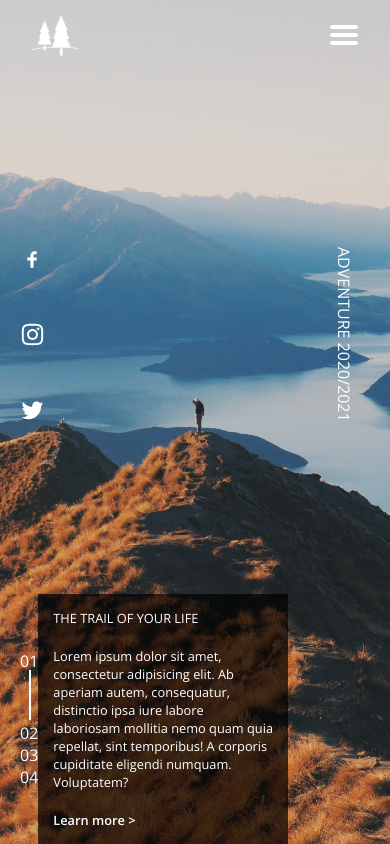
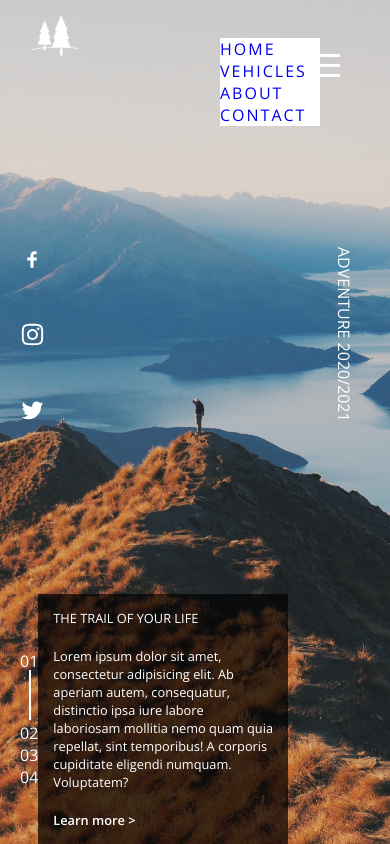
Before and after one commit to tomaszpluta85/adventure, a plain HTML site: page index.html in a window 390 px wide. Drawn offline with nearby package versions, Linux system fonts and the light colour scheme.

Commit message:
hamburger menu

```diff
--- a/css/style.css
+++ b/css/style.css
@@ -54,14 +54,68 @@ body {
     color: #fff;
     letter-spacing: 2px;
 }
+
+.hammenu__container {
+    width: 100px;
+    background-color: white;
+    position: fixed;
+}
+
+.hammenu__navbar {
+    display: flex;
+    flex-direction: column;
+}
+
+
+.navbar__link {
+    text-transform: uppercase;
+    text-decoration: none;
+    color: #black;
+    letter-spacing: 2px;
+    justify-content: space-between;
+}
+
+
+.exit {
+    width: 20px;
+    height: 20px;
+    filter: invert(1);
+}
+
 .minicontainer {
     display: flex;
 }
 
+.ham {
+    width: 35px;
+    height: 30px;
+    position: fixed;
+    top: 50px;
+    right: 50px;
+    cursor: pointer;
+    display: flex;
+    flex-direction: column;
+    justify-content: space-around;
+}
 
-.ham {
-    filter: invert(1);
+.ham__line {
+    width: 100%;
+    height: 3px;
+    background-color: white;
 }
+
+.change .line1 {
+    transform: rotateZ(-45deg) translate(-8px, 6px);
+}
+
+.change .line2 {
+    opacity: 0;
+}
+
+.change .line3 {
+    transform: rotateZ(45deg) translate(-8px, -6px);
+}
+
 .social {
     display: flex;
     flex-direction: column;
@@ -155,6 +209,11 @@ p3 {
     .ham {
         display: none;
     }
+
+    .header__hammenu {
+        display: none;
+    }
+
     .logo {
         max-width: 100px;
     }
--- a/index.html
+++ b/index.html
@@ -25,11 +25,21 @@
                 <div><a href="#">About</a></div>
                 <div><a href="#">Contact</a></div>
             </div>
+            <div class="header__hammenu">
+                <div class="hammenu__container">
+                    <nav class="hammenu__navbar">
+                        <a class="navbar__link" href="#">Home</a>
+                        <a class="navbar__link" href="#">Vehicles</a>
+                        <a class="navbar__link" href="#">About</a>
+                        <a class="navbar__link" href="#">Contact</a>
+                    </nav>
+                </div>
+            </div>
             <div class="minicontainer">
-
-
                 <div class="ham">
-                    <img src="img/hamburger.svg" alt="">
+                    <div class="ham__line line1"></div>
+                    <div class="ham__line line2"></div>
+                    <div class="ham__line line3"></div>
                 </div>
             </div>
         </div>
@@ -81,6 +91,16 @@
             console.log($(this));
             $(this).addClass('footer__number--active')
         })
+
+        const menuIcon = document.querySelector('.ham');
+        const hammenu__navbar = document.querySelector('.ham');
+
+        menuIcon.addEventListener('click', () => {
+            hammenu__navbar.classList.toggle("change");
+    });
+
+
+
     });
 
 </script>
```
